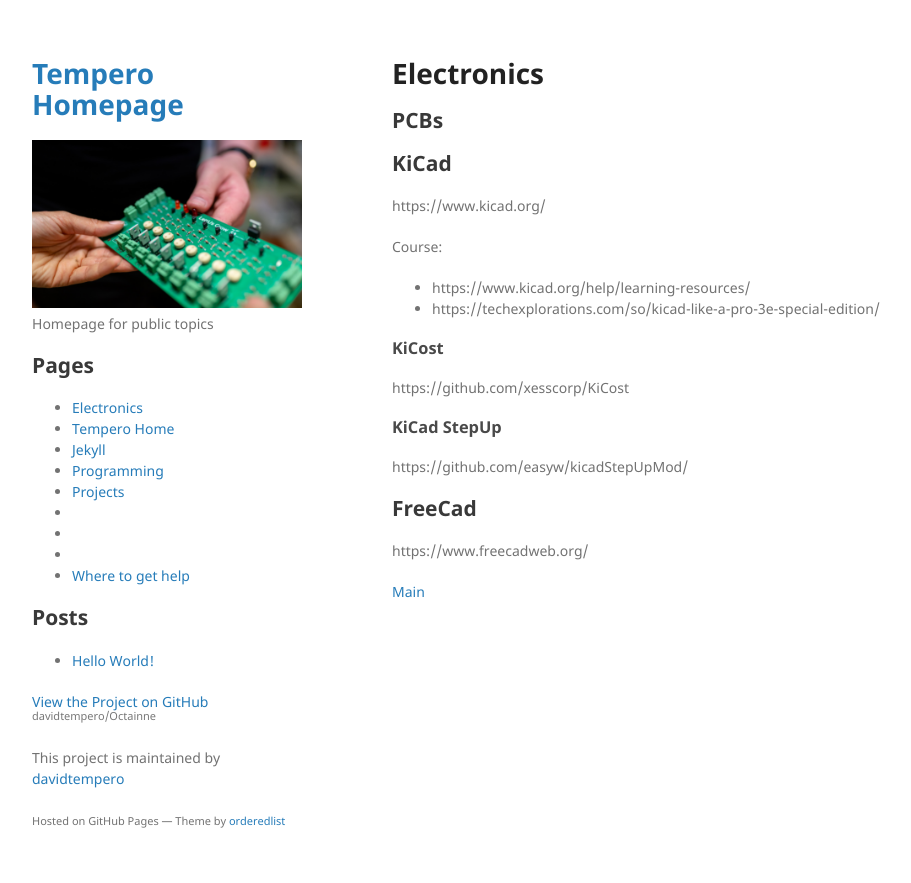
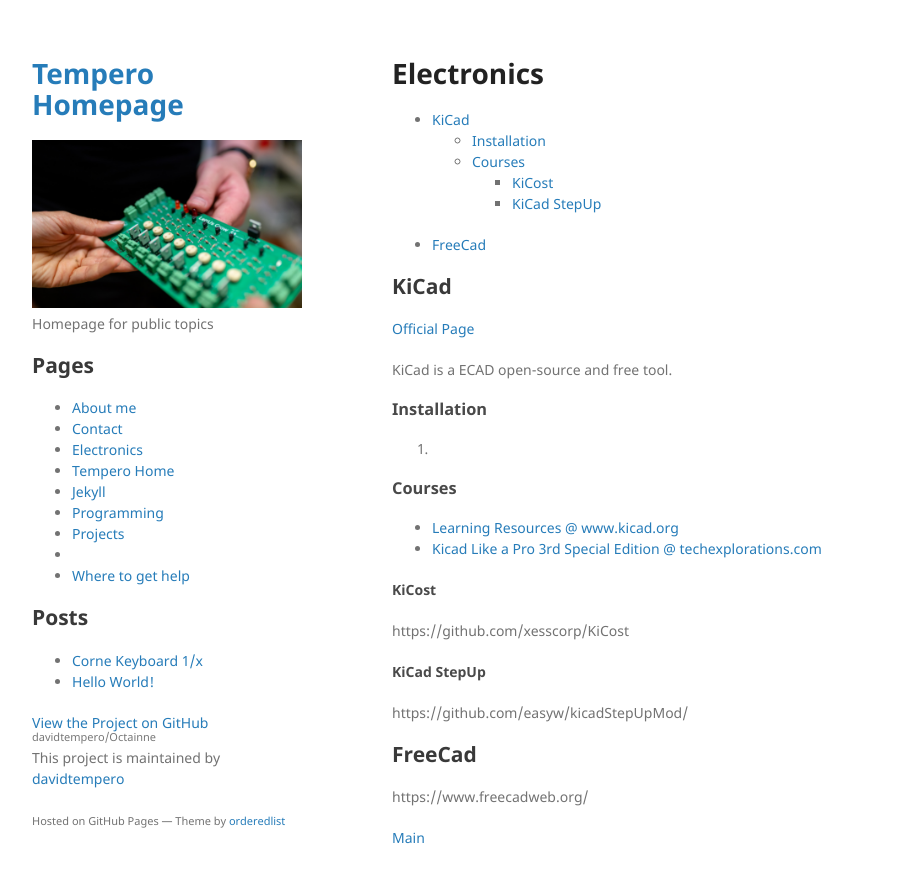
Before and after one commit to davidtempero/Octainne, a Jekyll site: the page built from _pages/electronics/electronics.md, in a window 1280 px wide. Shown: the top 883 px of the page, without its empty margins (178-1089 px from the left). Built offline with Jekyll 4.4.1, drawn with Linux system fonts in a browser that asks for light colours.

```diff
--- a/_pages/electronics/electronics.md
+++ b/_pages/electronics/electronics.md
@@ -5,20 +5,34 @@ date: 2022-03-11T23:56:30.210Z
 draft: false
 ---
 
-## PCBs
+- [KiCad](#kicad)
+  - [Installation](#installation)
+  - [Courses](#courses)
+    - [KiCost](#kicost)
+    - [KiCad StepUp](#kicad-stepup)
+- [FreeCad](#freecad)
+
 ## KiCad
 
-https://www.kicad.org/
+[Official Page](https://www.kicad.org/)
 
-Course:
-+ https://www.kicad.org/help/learning-resources/
-+ https://techexplorations.com/so/kicad-like-a-pro-3e-special-edition/
+KiCad is a ECAD open-source and free tool.
 
-### KiCost
+### Installation
+
+1.
+
+### Courses
+
++ [Learning Resources @ www.kicad.org](https://www.kicad.org/help/learning-resources/)
++ [Kicad Like a Pro 3rd Special Edition @ techexplorations.com](https://techexplorations.com/so/kicad-like-a-pro-3e-special-edition/)
+
+
+#### KiCost
 
 https://github.com/xesscorp/KiCost
 
-### KiCad StepUp
+#### KiCad StepUp
 
 https://github.com/easyw/kicadStepUpMod/
 
```
Also changed, not shown: _pages/projects/projects.md (+6 -1 lines), _posts/2022-02-28-Hello-World.md (+1 -1 lines), _posts/2022-03-11-Corne-Keyboard-1.md (added, +21 -0 lines), about.md (+6 -0 lines), contact.md (+5 -0 lines), frontmatter.json (+6 -3 lines), index.md (+1 -4 lines), .frontmatter/content/mediaDb.json (added), .frontmatter/templates/article.md (added), .frontmatter/templates/page.md (added), .frontmatter/templates/post.md (added), 3 other files.
